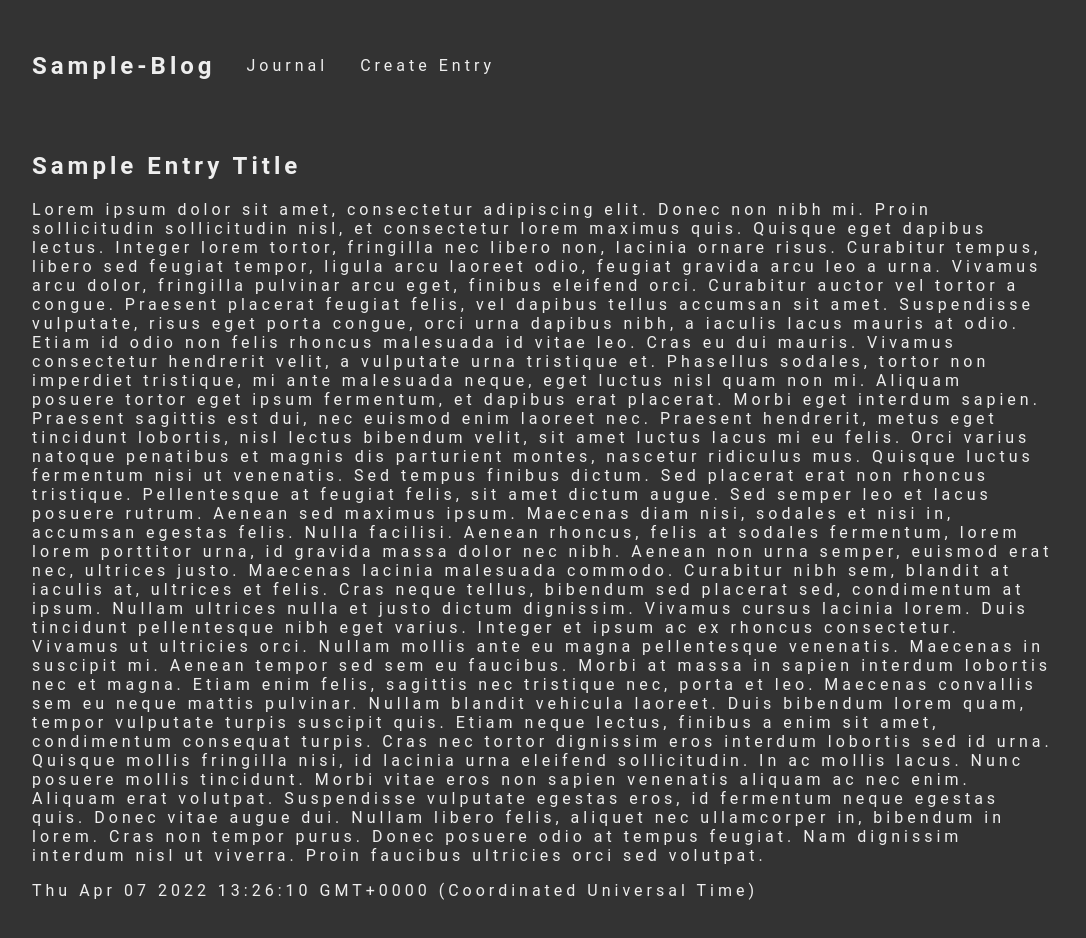
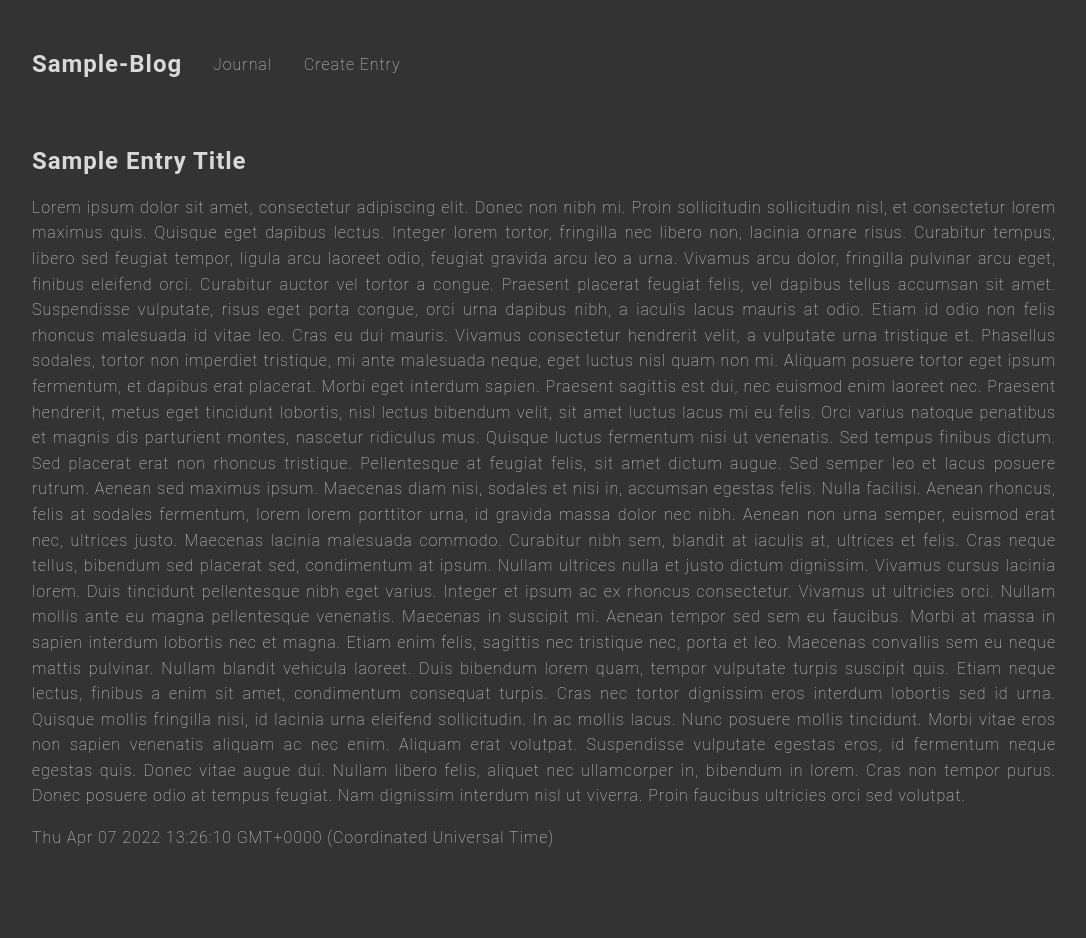
Before and after one commit to leicester70/sample-blog, a React (Create React App) app: page / in a window 1280 px wide. Shown: the top 938 px of the page, without its empty margins (96-1182 px from the left). Built offline with nearby package versions, Linux system fonts and the light colour scheme.

Commit message:
styling App.css

```diff
--- a/src/App.css
+++ b/src/App.css
@@ -6,8 +6,11 @@ body {
   background-color: #333;
 
   /* Font Styling for rendered components */
-  color: #eee;
-  letter-spacing: 0.25em;
+  color: hsl(0, 0%, 85%);
+  letter-spacing: 0.06em;
+  font-weight: lighter;
+  line-height: 1.6em;
+  text-align: justify;
 
   /* Using font imported from Google Font */
   /* font-family: 'Segoe UI Serif'; */
```
